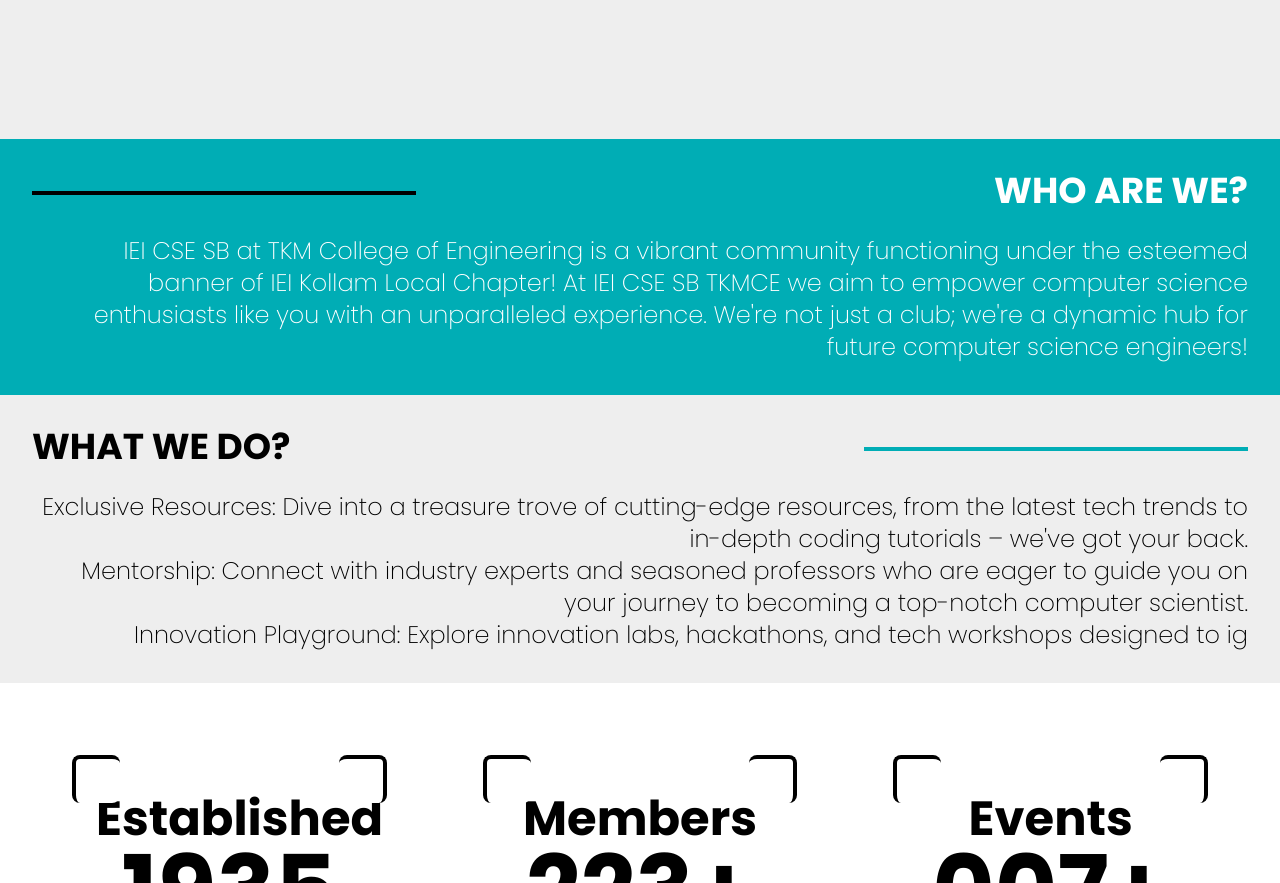
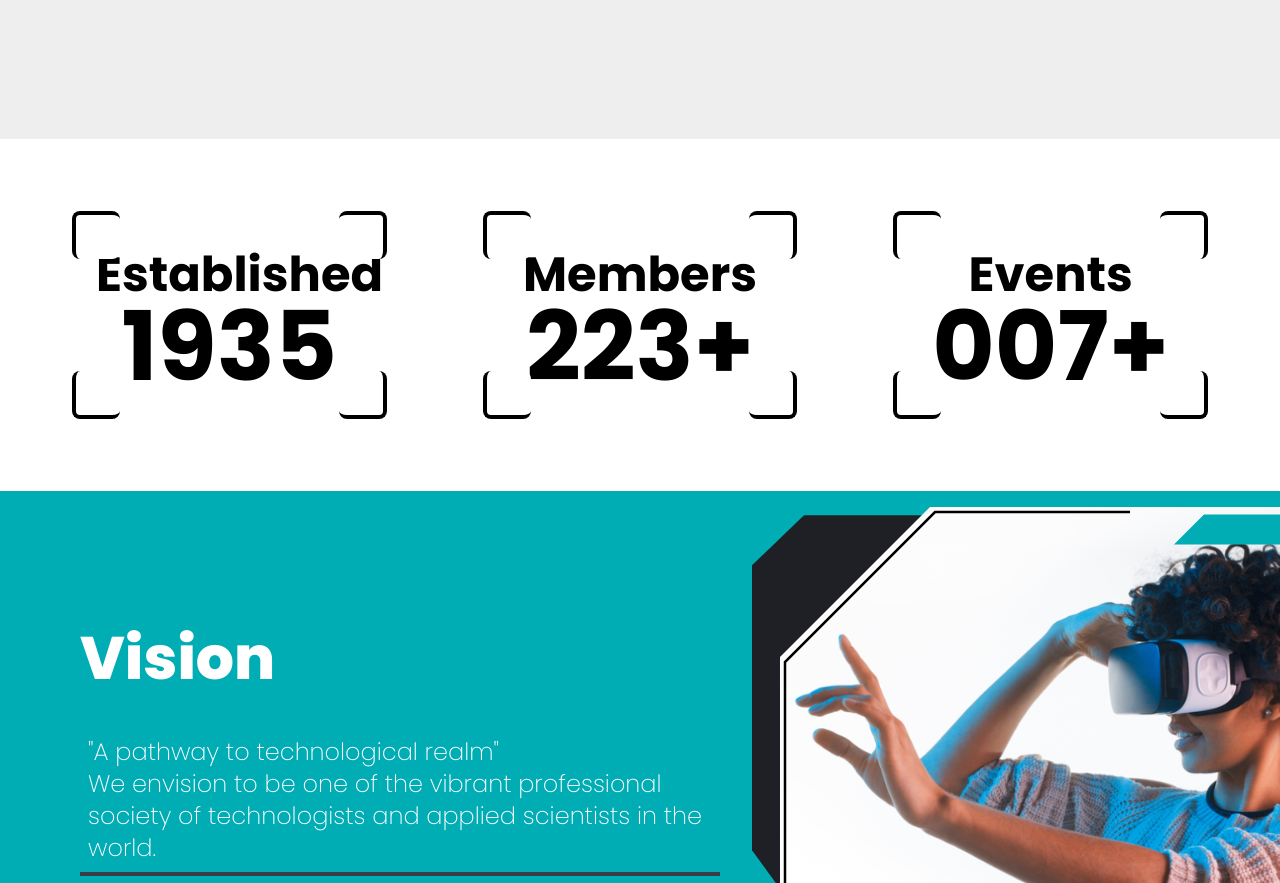
Before and after one commit to agastus047/iei-cse-tkmce, a Next.js app: page / in a window 1280 px wide. Shown: the part 580-1463 px from the top of the page. Built offline with nearby package versions, Linux system fonts and the light colour scheme.

Commit message:
scrolltrigger content hidden

```diff
--- a/src/pages/index.js
+++ b/src/pages/index.js
@@ -11,8 +11,8 @@
   return (
     <main>
       <Hero/>
-      <ScrollTrigger1/>
-      <ScrollTrigger2/>
+      {/* <ScrollTrigger1/>
+      <ScrollTrigger2/> */}
       <Details/>
       <TestComponent2/>
       <Events/>
```
